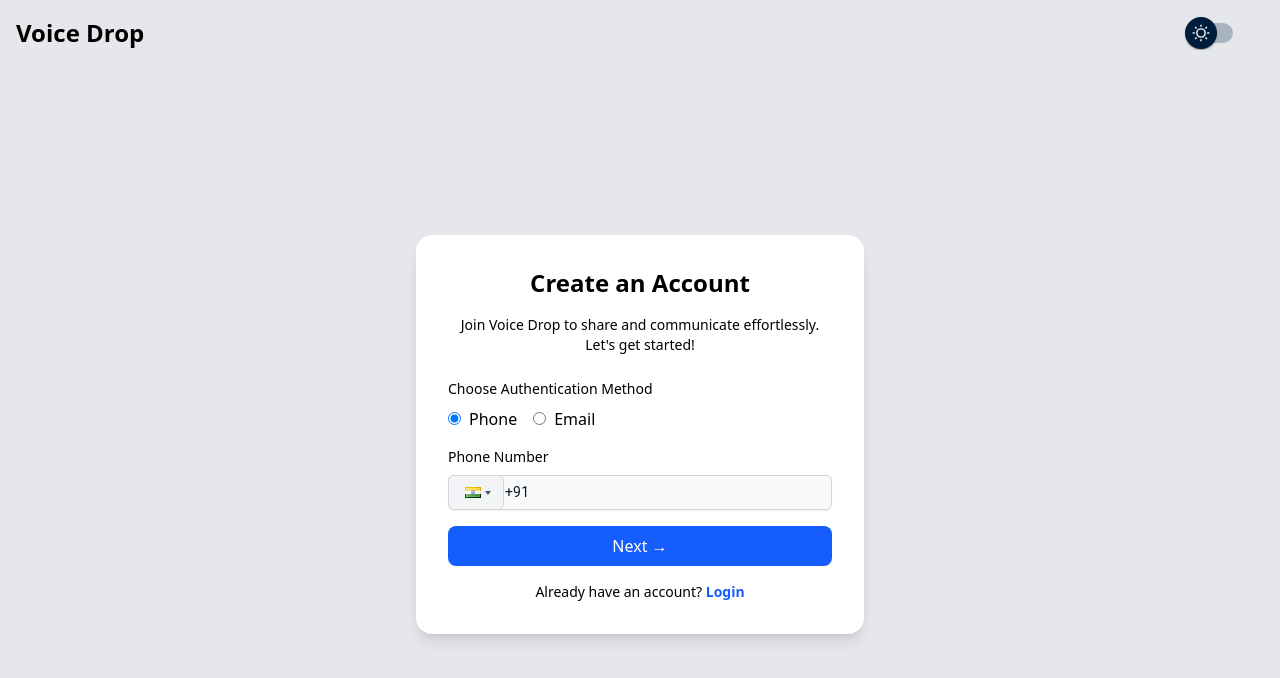
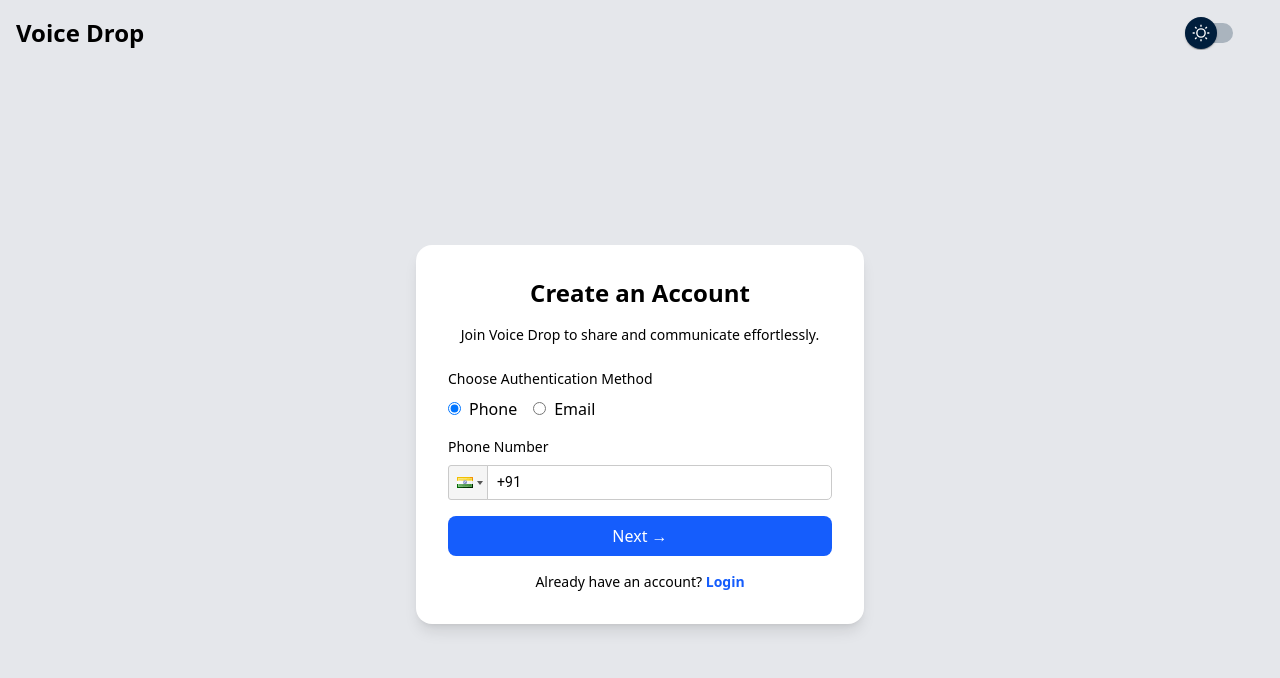
Before and after one commit to siyzz07/VoiceDrop-frontend-, a React (Vite) app: page /signup in a window 1280 px wide. Shown: the top 678 px of the page. Built offline with nearby package versions, Linux system fonts and the light colour scheme; no server answers.

Commit message:
deploy changes

```diff
--- a/src/components/CreateRoomPopup.tsx
+++ b/src/components/CreateRoomPopup.tsx
@@ -1,4 +1,4 @@
-import React from "react";
+
 import { useFormik } from "formik";
 import * as Yup from "yup";
 import TextField from "@mui/material/TextField";
@@ -13,7 +13,6 @@ import { createRoom } from "../services/UserAPI";
 import { useNavigate } from "react-router-dom";
 import { useDispatch } from "react-redux";
 import { roomIn } from "../redux/RoomSlice";
-import { useTheme } from "../context/ThemeContext";
 const CreateRoomPopup = ({ popup }: any) => {
   const dispatch = useDispatch();
 
--- a/src/pages/SignupPhone.tsx
+++ b/src/pages/SignupPhone.tsx
@@ -15,48 +15,39 @@ import {
 import { emailVerify } from "../services/UserAPI";
 import { useNavigate } from "react-router-dom";
 
-// Define TypeScript interface for form values
+// Form values interface
 interface FormValues {
   authMethod: "phone" | "email";
   phoneNumber: string;
   email: string;
-  password: string;
   otp: string;
 }
 
-
-// Define the validation schema
+// Validation schema
 const SignupSchema = Yup.object().shape({
-  authMethod: Yup.string().required("Please select an authentication method").oneOf(["phone", "email"]),
-  // phoneNumber: Yup.string().when("authMethod", {
-  //   is: "phone",
-  //   then: Yup.string()
-  //     .required("Phone number is required")
-  //     .matches(/^\+91[1-9][0-9]{9}$/, "Please enter a valid Indian phone number (e.g., +91 9876543210)")
-  //     .length(12, "Phone number must be exactly 10 digits long after +91"),
-  //   otherwise: Yup.string().notRequired(),
-  // }),
-  email: Yup.string()
-      .email("Invalid email address")
-      .required("Email is required"),
-  // }),
-  // password: Yup.string().when("authMethod", {
-  //   is: "email",
-  //   then: Yup.string()
-  //     .required("Password is required")
-  //     .min(6, "Password must be at least 6 characters"),
-  //   otherwise: Yup.string().notRequired(),
-  // }),
-  // otp: Yup.string().when("showOtpForm", {
-  //   is: true,
-  //   then: Yup.string()
-  //     .required("OTP is required")
-  //     .matches(/^[0-9]{6}$/, "OTP must be exactly 6 digits"),
-  //   otherwise: Yup.string().notRequired(),
-  // }),
+  authMethod: Yup.string()
+    .required("Please select an authentication method")
+    .oneOf(["phone", "email"]),
+  email: Yup.string().when("authMethod", {
+    is: "email",
+    then: (schema) =>
+      schema.email("Invalid email address").required("Email is required"),
+    otherwise: (schema) => schema.notRequired(),
+  }),
+  phoneNumber: Yup.string().when("authMethod", {
+    is: "phone",
+    then: (schema) =>
+      schema
+        .required("Phone number is required")
+        .matches(
+          /^[1-9][0-9]{9}$/,
+          "Enter a valid 10-digit phone number"
+        ),
+    otherwise: (schema) => schema.notRequired(),
+  }),
 });
 
-// Augment the global Window interface for TypeScript
+// Extend window for recaptcha
 declare global {
   interface Window {
     recaptchaVerifier?: RecaptchaVerifier;
@@ -70,142 +61,71 @@ const SignupPage: React.FC = () => {
   const [otp, setOtp] = useState<string>("");
   const [showOtpForm, setShowOtpForm] = useState<boolean>(false);
   const [isSubmitting, setIsSubmitting] = useState(false);
-  const [emailVerificationSent, setEmailVerificationSent] = useState<boolean>(false);
-const navigate=useNavigate()
-  // Initialize reCAPTCHA only once on mount for phone authentication
+  const navigate = useNavigate();
+
+  // Cleanup localStorage
   useEffect(() => {
-    // const recaptchaContainer = document.getElementById("recaptcha-container");
-    // if (!recaptchaContainer) {
-    //   console.error("reCAPTCHA container not found");
-    //   alert("reCAPTCHA setup failed. Please refresh the page.");
-    //   return;
-    // }
-    // if (!window.recaptchaVerifier) {
-    //   try {
-    //     window.recaptchaVerifier = new RecaptchaVerifier(
-    //       auth,
-    //       "recaptcha-container",
-    //       {
-    //         size: "invisible",
-    //         callback: () => {
-    //           console.log("reCAPTCHA verified");
-    //         },
-    //         "expired-callback": () => {
-    //           console.error("reCAPTCHA expired");
-    //           window.recaptchaVerifier?.clear();
-    //           window.recaptchaVerifier = undefined;
-    //           alert("reCAPTCHA expired. Please refresh the page.");
-    //         },
-    //       }
-    //     );
-
-    //     window.recaptchaVerifier.render().then((widgetId: number) => {
-    //       console.log("3");
-    //       window.recaptchaWidgetId = widgetId;
-    //     }).catch((error) => {
-    //       console.error("Error rendering reCAPTCHA:", error);
-    //       console.log("4");
-    //       alert("Failed to load reCAPTCHA. Please check your network and try again.");
-    //     });
-    //   } catch (error) {
-    //     console.log("5");
-    //     console.error("Error initializing reCAPTCHA:", error);
-    //     alert("Error setting up reCAPTCHA. Please try again.");
-    //   }
-    // }
-
-    // return () => {
-    //   if (window.recaptchaVerifier) {
-    //     window.recaptchaVerifier.clear();
-    //     window.recaptchaVerifier = undefined;
-    //   }
-    // };
+    localStorage.removeItem("userEmail");
+    localStorage.removeItem("signUp");
   }, []);
 
-  // Handle signup submission (phone or email)
+  // Handle signup
   const handleSignup = async (values: FormValues) => {
     if (isSubmitting) return;
     setIsSubmitting(true);
 
     try {
       if (values.authMethod === "phone") {
-        // Phone authentication
-        console.log("6 - Starting handleSignup (Phone)");
         const appVerifier = window.recaptchaVerifier;
         if (!appVerifier) {
-          console.log("7 - reCAPTCHA not initialized");
           alert("reCAPTCHA not ready. Please try again.");
           return;
         }
-        console.log("8 - reCAPTCHA ready");
-        const phoneNumber = values.phoneNumber.startsWith("+") ? values.phoneNumber : `+${values.phoneNumber}`;
-        console.log("Sending OTP to:", phoneNumber);
-        const confirmationResult = await signInWithPhoneNumber(auth, phoneNumber, appVerifier);
-        console.log("9 - OTP request sent successfully");
+
+        const phoneNumber = values.phoneNumber.startsWith("+91")
+          ? values.phoneNumber
+          : `+91${values.phoneNumber}`;
+
+        const confirmationResult = await signInWithPhoneNumber(
+          auth,
+          phoneNumber,
+          appVerifier
+        );
+
         setVerificationId(confirmationResult.verificationId);
         setShowOtpForm(true);
         alert("OTP sent! Please check your phone.");
       } else {
-
-      const response=await emailVerify(values)
-      if(response.email){
-         localStorage.setItem('userEmail', response.email)
-        navigate('/otp')
+        const response = await emailVerify(values);
+        if (response.email) {
+          localStorage.setItem("userEmail", response.email);
+          navigate("/otp");
         }
-
       }
     } catch (error: any) {
       console.error("Error during signup:", error.code, error.message);
-      if (error.code === "auth/billing-not-enabled") {
-        alert(
-          "Phone authentication requires a billing account. Please enable the Blaze plan in the Firebase Console: https://console.firebase.google.com/"
-        );
-      } else if (error.code === "auth/too-many-requests") {
-        alert("Too many attempts. Please try again after a few minutes.");
-      } else if (error.code === "auth/email-already-in-use") {
-        alert("This email is already registered. Please use a different email or log in.");
-      } else {
-        alert(`Failed to proceed: ${error.message}`);
+      alert(error.message || "Failed to sign up");
+    } finally {
+      setIsSubmitting(false);
     }
-    }
-    //  finally {
-    //   setTimeout(() => setIsSubmitting(false), values.authMethod === "phone" ? 30000 : 5000); // Longer cooldown for phone
-    // }
   };
 
-  // Verify the OTP for phone authentication
+  // Verify OTP (for phone)
   const verifyOtp = async () => {
-    console.log("10");
     if (!verificationId || !otp) {
       alert("Please enter a valid OTP.");
       return;
     }
 
     try {
-      console.log("11");
-      console.log("Verifying OTP:", otp);
       const credential = PhoneAuthProvider.credential(verificationId, otp);
       await signInWithCredential(auth, credential);
       alert("Phone number verified successfully!");
-      // Proceed to next step (e.g., redirect or update UI)
-    } catch (error: any) {
-      console.error("OTP verification failed:", error.code, error.message);
+    } catch {
       alert("Invalid OTP. Please try again.");
     }
   };
 
-  useEffect(()=>{
-      const email=localStorage.getItem('userEmail')
-      const signUp=localStorage.getItem('signUp');
-
-      if(email){
-          localStorage.removeItem('userEmail')
-      }
-      if(signUp){
-        localStorage.removeItem('signUp')
-      }
-
-    },[])
   return (
     <div
       className={`${
@@ -219,25 +139,32 @@ const navigate=useNavigate()
             isDarkMode ? "bg-[#2d2c2c] text-white" : "bg-white text-black"
           }`}
         >
-          <h2 className="text-2xl font-bold text-center mb-4">Create an Account</h2>
+          <h2 className="text-2xl font-bold text-center mb-4">
+            Create an Account
+          </h2>
           <p className="text-center text-sm mb-6">
-            Join Voice Drop to share and communicate effortlessly. Let's get started!
+            Join Voice Drop to share and communicate effortlessly.
           </p>
 
-          {/* Invisible reCAPTCHA container */}
           <div id="recaptcha-container"></div>
 
           <Formik
-            initialValues={{ authMethod: "phone", phoneNumber: "91", email: "", password: "", otp: "" }}
+            initialValues={{
+              authMethod: "phone",
+              phoneNumber: "",
+              email: "",
+              otp: "",
+            }}
             validationSchema={SignupSchema}
             onSubmit={handleSignup}
-            context={{ showOtpForm }}
           >
             {({ setFieldValue, values }) => (
               <Form>
-                {/* Authentication method selection */}
+                {/* Auth Method */}
                 <div className="mb-4">
-                  <label className="block text-sm mb-2">Choose Authentication Method</label>
+                  <label className="block text-sm mb-2">
+                    Choose Authentication Method
+                  </label>
                   <div className="flex gap-4">
                     <label className="flex items-center">
                       <Field
@@ -245,9 +172,8 @@ const navigate=useNavigate()
                         name="authMethod"
                         value="phone"
                         className="mr-2"
-                        onChange={(e: React.ChangeEvent<HTMLInputElement>) => {
-                          setFieldValue("authMethod", e.target.value);
-                          setEmailVerificationSent(false);
+                        onChange={() => {
+                          setFieldValue("authMethod", "phone");
                           setShowOtpForm(false);
                           setOtp("");
                         }}
@@ -260,9 +186,8 @@ const navigate=useNavigate()
                         name="authMethod"
                         value="email"
                         className="mr-2"
-                        onChange={(e: React.ChangeEvent<HTMLInputElement>) => {
-                          setFieldValue("authMethod", e.target.value);
-                          setEmailVerificationSent(false);
+                        onChange={() => {
+                          setFieldValue("authMethod", "email");
                           setShowOtpForm(false);
                           setOtp("");
                         }}
@@ -270,59 +195,24 @@ const navigate=useNavigate()
                       Email
                     </label>
                   </div>
-                  <ErrorMessage name="authMethod" component="div" className="text-red-500 text-xs mt-1" />
+                  <ErrorMessage
+                    name="authMethod"
+                    component="div"
+                    className="text-red-500 text-xs mt-1"
+                  />
                 </div>
 
-                {/* Conditional fields based on auth method */}
-                {!showOtpForm && !emailVerificationSent && (
-                  <>
-                    {values.authMethod === "phone" ? (
+                {/* Phone Field */}
+                {values.authMethod === "phone" && !showOtpForm && (
                   <div className="mb-4">
-                        <label className="block text-sm mb-2" htmlFor="phoneNumber">
-                          Phone Number
-                        </label>
+                    <label className="block text-sm mb-2">Phone Number</label>
                     <PhoneInput
                       country={"in"}
                       onlyCountries={["in"]}
                       value={values.phoneNumber}
                       onChange={(phone) => setFieldValue("phoneNumber", phone)}
                       countryCodeEditable={false}
-                          inputStyle={{
-                            width: "100%",
-                            padding: "0.75rem",
-                            paddingLeft: "3.5rem",
-                            borderRadius: "0.375rem",
-                            border: `1px solid ${isDarkMode ? "#4B5563" : "#d1d5db"}`,
-                            backgroundColor: isDarkMode ? "#2d2c2c" : "#f8fafc",
-                            color: isDarkMode ? "#ffffff" : "#111827",
-                            outline: "none",
-                            transition: "all 0.2s ease-in-out",
-                            boxShadow: "0 1px 2px rgba(0, 0, 0, 0.05)",
-                          }}
-                          buttonStyle={{
-                            backgroundColor: isDarkMode ? "#4B5563" : "#f3f4f6",
-                            border: `1px solid ${isDarkMode ? "#6B7280" : "#d1d5db"}`,
-                            borderRadius: "0.375rem",
-                            padding: "0.5rem",
-                            cursor: "pointer",
-                            transition: "background-color 0.3s, border-color 0.3s",
-                          }}
-                          dropdownStyle={{
-                            backgroundColor: isDarkMode ? "#2d2c2c" : "#ffffff",
-                            borderRadius: "0.375rem",
-                            boxShadow: "0 4px 6px rgba(0, 0, 0, 0.1)",
-                            border: `1px solid ${isDarkMode ? "#6B7280" : "#d1d5db"}`,
-                            zIndex: 1000,
-                            color: isDarkMode ? "#ffffff" : "#111827",
-                          }}
-                          containerStyle={{
-                            display: "flex",
-                            alignItems: "center",
-                            gap: "0.5rem",
-                            width: "100%",
-                            position: "relative",
-                          }}
-                          inputClass="focus:ring-2 focus:ring-blue-500 focus:border-blue-500"
+                      inputStyle={{ width: "100%" }}
                     />
                     <ErrorMessage
                       name="phoneNumber"
@@ -330,77 +220,63 @@ const navigate=useNavigate()
                       className="text-red-500 text-xs mt-1"
                     />
                   </div>
-                    ) : (
-                      <>
+                )}
+
+                {/* Email Field */}
+                {values.authMethod === "email" && !showOtpForm && (
                   <div className="mb-4">
-                          <label className="block text-sm mb-2" htmlFor="email">
-                            Email
-                          </label>
+                    <label className="block text-sm mb-2">Email</label>
                     <Field
                       type="email"
                       name="email"
                       placeholder="example@domain.com"
                       className={`w-full border px-4 py-2 rounded-md ${
-                              isDarkMode ? "bg-[#2d2c2c] text-white border-gray-600" : "bg-white text-black border-gray-300"
+                        isDarkMode
+                          ? "bg-[#2d2c2c] text-white border-gray-600"
+                          : "bg-white text-black border-gray-300"
                       }`}
                     />
-                          <ErrorMessage name="email" component="div" className="text-red-500 text-xs mt-1" />
+                    <ErrorMessage
+                      name="email"
+                      component="div"
+                      className="text-red-500 text-xs mt-1"
+                    />
                   </div>
-
-                      </>
-                    )}
-                  </>
                 )}
 
-                {/* OTP input for phone authentication
+                {/* OTP Field */}
                 {showOtpForm && values.authMethod === "phone" && (
                   <div>
                     <label className="block text-sm mb-2">Enter OTP</label>
-                    <Field
+                    <input
                       type="text"
-                      name="otp"
                       value={otp}
-                      onChange={(e: React.ChangeEvent<HTMLInputElement>) => {
-                        setOtp(e.target.value);
-                        setFieldValue("otp", e.target.value);
-                        console.log("OTP entered:", e.target.value);
-                      }}
+                      onChange={(e) => setOtp(e.target.value)}
                       placeholder="123456"
                       className={`w-full border px-4 py-2 rounded-md mb-4 ${
-                        isDarkMode ? "bg-[#2d2c2c] text-white border-gray-600" : "bg-white text-black border-gray-300"
+                        isDarkMode
+                          ? "bg-[#2d2c2c] text-white border-gray-600"
+                          : "bg-white text-black border-gray-300"
                       }`}
                     />
-                    <ErrorMessage name="otp" component="div" className="text-red-500 text-xs mt-1" />
                     <button
+                      type="button"
                       onClick={verifyOtp}
                       className="w-full bg-green-600 text-white py-2 px-4 rounded-lg hover:bg-green-500 transition duration-300"
                     >
                       Verify OTP
                     </button>
                   </div>
-                )} */}
+                )}
 
-                {/* Email verification prompt */}
-                {/* {emailVerificationSent && values.authMethod === "email" && (
-                  <div className="text-center">
-                    <p className="text-sm mb-4">
-                      A verification email has been sent to {values.email}. Please verify your email to continue.
-                    </p>
-                    <button
-                      onClick={() => auth.currentUser && sendEmailVerification(auth.currentUser)}
-                      className="w-full bg-blue-600 text-white py-2 px-4 rounded-lg hover:bg-blue-500 transition duration-300"
-                    >
-                      Resend Verification Email
-                    </button>
-                  </div>
-                )} */}
-
-                {/* Submit button for initial signup */}
-                {!showOtpForm && !emailVerificationSent && (
+                {/* Next Button */}
+                {!showOtpForm && (
                   <button
                     type="submit"
                     disabled={isSubmitting}
-                    className={`w-full bg-blue-600 text-white py-2 px-4 rounded-lg hover:bg-blue-500 transition duration-300 ${isSubmitting ? "opacity-50 cursor-not-allowed" : ""}`}
+                    className={`w-full bg-blue-600 text-white py-2 px-4 rounded-lg hover:bg-blue-500 transition duration-300 ${
+                      isSubmitting ? "opacity-50 cursor-not-allowed" : ""
+                    }`}
                   >
                     Next →
                   </button>
@@ -412,10 +288,7 @@ const navigate=useNavigate()
           <div className="mt-4 text-center">
             <p className="text-sm">
               Already have an account?{" "}
-              <span
-                className="text-blue-600 font-semibold cursor-pointer hover:underline"
-                onClick={() => console.log("Login Clicked")}
-              >
+              <span className="text-blue-600 font-semibold cursor-pointer hover:underline">
                 Login
               </span>
             </p>
--- a/src/routes/RoomPublic.tsx
+++ b/src/routes/RoomPublic.tsx
@@ -1,6 +1,6 @@
 import React from "react";
 import { useSelector } from "react-redux";
-import { Navigate, useParams } from "react-router-dom";
+import { Navigate } from "react-router-dom";
 
 const RoomPublic = ({ children }: { children: React.ReactNode }) => {
   const inRoom = useSelector((state: any) => state.roomCheck.inRoom);
```
Also changed, not shown: src/components/Navbar.tsx (+5 -5 lines), src/pages/HomePage.tsx (+0 -9 lines), src/pages/Room.tsx (+42 -43 lines). Lines whose indentation alone changed are shown as unchanged.
